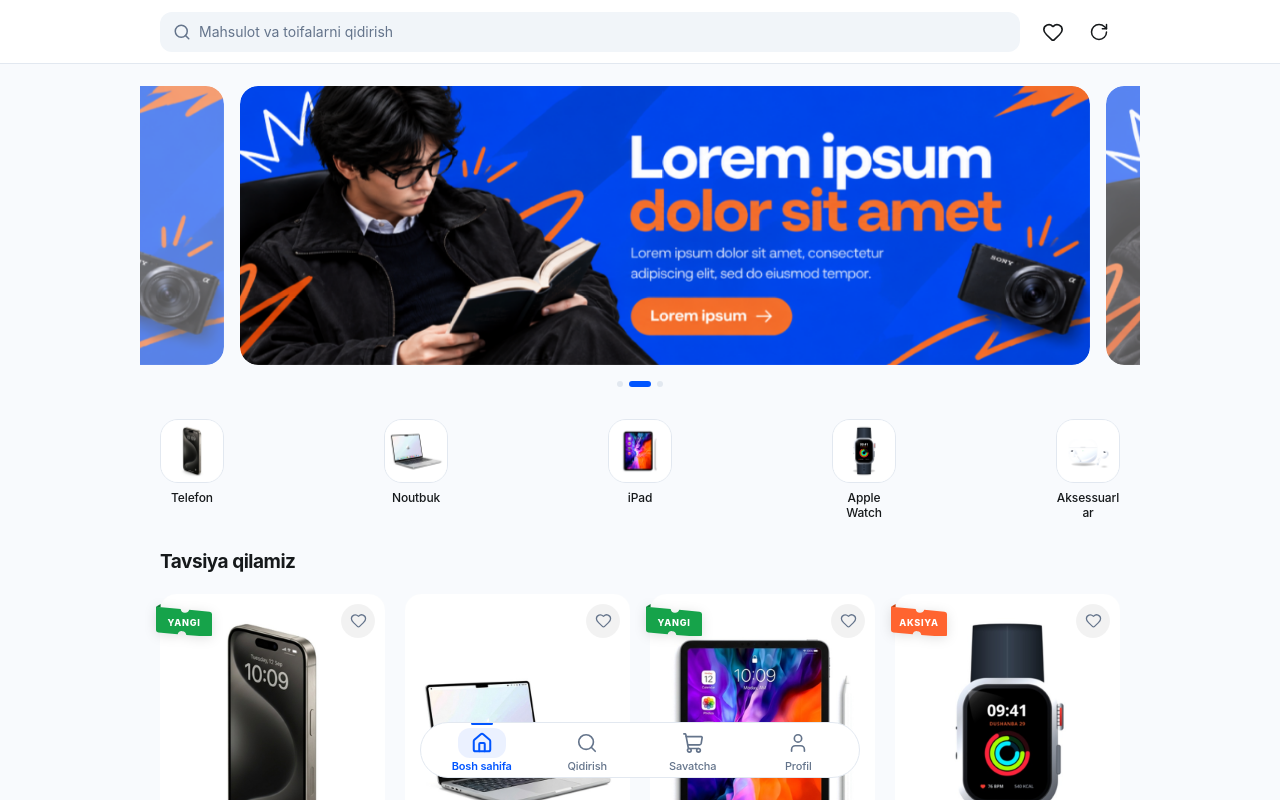
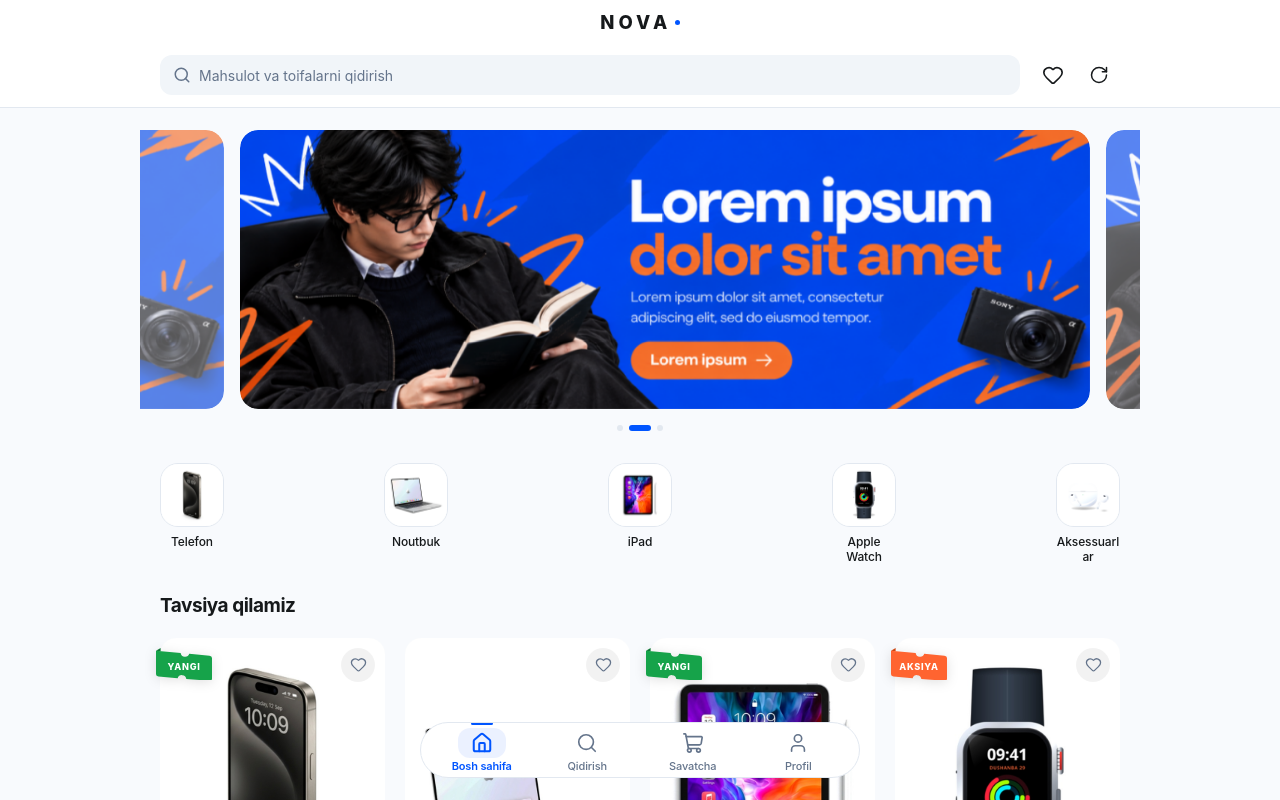
Before and after one commit to rakhimov-web/ecommerce, a React (Vite) app: page / in a window 1280 px wide. Shown: the top 800 px of the page. Built offline with nearby package versions, Linux system fonts and the light colour scheme; a web font is replaced by a local one.

Commit message:
feat(header): add master-grade persistent top NOVA logo bar with safe-area spacing preserving original search row padding

```diff
--- a/src/components/header/Header.jsx
+++ b/src/components/header/Header.jsx
@@ -1,6 +1,7 @@
 import { useState } from "react";
 import { Search, Heart, RotateCw, X } from "lucide-react";
 import NotificationBadge from "../common/NotificationBadge";
+import TopBrandBar from "./TopBrandBar";
 import { useApp } from "../../context/useApp";
 import styles from "./header.module.css";
 
@@ -26,8 +27,18 @@ const Header = ({
     }
   };
 
+  const handleLogoClick = () => {
+    if (typeof window !== "undefined") {
+      window.scrollTo({ top: 0, behavior: "smooth" });
+    }
+  };
+
   return (
     <header className={styles.header}>
+      {/* 1-QATOR: Markaziy NOVA brend logo qatori (Telegram Fullscreen da buttons orasida 100% markazlashgan) */}
+      <TopBrandBar onLogoClick={handleLogoClick} />
+
+      {/* 2-QATOR: Asl qidiruv va tugmalar qatori (padding va o'lchamlari 100% o'zgarmas!) */}
       <div className={styles.container}>
         {/* Qidiruv maydoni (bosilganda to'g'ridan-to'g'ri SearchPage ga o'tadi) */}
         <div
--- /dev/null
+++ b/src/components/header/TopBrandBar.jsx
@@ -0,0 +1,40 @@
+import { BRAND_CONFIG } from "../../config/brand";
+import { triggerHaptic } from "../../lib/telegram";
+import styles from "./topBrandBar.module.css";
+
+const TopBrandBar = ({ onLogoClick }) => {
+  const handleClick = () => {
+    triggerHaptic("selection");
+    if (onLogoClick) {
+      onLogoClick();
+    } else if (typeof window !== "undefined") {
+      window.scrollTo({ top: 0, behavior: "smooth" });
+    }
+  };
+
+  return (
+    <div className={styles.topBrandBar}>
+      {/* Chap taraf: Telegram nativ Back/Close tugmasi zonasi (48px - 56px) */}
+      <div className={styles.tgSideZone} aria-hidden="true" />
+
+      {/* Markaz: Barcha sahifalar uchun o'zgarmas, professional NOVA brend logotipi */}
+      <div className={styles.logoCenter}>
+        <div
+          className={styles.brandLogo}
+          onClick={handleClick}
+          role="button"
+          tabIndex={0}
+          aria-label={`${BRAND_CONFIG.name} do'koni`}
+        >
+          <span className={styles.brandName}>{BRAND_CONFIG.name}</span>
+          <span className={styles.brandDot} />
+        </div>
+      </div>
+
+      {/* O'ng taraf: Telegram nativ Options/More (...) menyu tugmasi zonasi (48px - 56px) */}
+      <div className={styles.tgSideZone} aria-hidden="true" />
+    </div>
+  );
+};
+
+export default TopBrandBar;
--- a/src/components/header/header.module.css
+++ b/src/components/header/header.module.css
@@ -10,7 +10,11 @@
   border-bottom: 1px solid var(--border);
   margin: 0;
   padding: 0;
+  padding-top: env(safe-area-inset-top, 0px);
+  box-sizing: border-box;
   font-family: var(--font-primary);
+  display: flex;
+  flex-direction: column;
 }
 
 .container {
@@ -22,7 +26,8 @@
   margin: 0 auto;
   padding: 0 2rem;
   gap: 1.2rem;
-  height: 100%;
+  height: var(--header-content-height);
+  box-sizing: border-box;
 }
 
 /* Qidiruv maydoni (Native app uslubida tinch va toza, nozik kulrang fon) */
--- /dev/null
+++ b/src/components/header/topBrandBar.module.css
@@ -0,0 +1,103 @@
+.topBrandBar {
+  display: flex;
+  align-items: center;
+  justify-content: space-between;
+  width: 100%;
+  max-width: 1000px;
+  margin: 0 auto;
+  height: var(--top-bar-height);
+  padding: 0 1.6rem;
+  box-sizing: border-box;
+  position: relative;
+  user-select: none;
+  -webkit-user-select: none;
+}
+
+/* Telegram nativ tugmalari (chapda Back/Close, o'ngda Menu/More) uchun xavfsiz bufer zonalar */
+.tgSideZone {
+  width: 5.2rem;
+  min-width: 5.2rem;
+  height: 100%;
+  display: flex;
+  align-items: center;
+  pointer-events: none;
+}
+
+/* Markaziy logo zonasi: doimo ekranning mutlaq geometrik markazida turadi */
+.logoCenter {
+  flex: 1;
+  display: flex;
+  align-items: center;
+  justify-content: center;
+  height: 100%;
+  text-align: center;
+}
+
+.brandLogo {
+  display: inline-flex;
+  align-items: center;
+  justify-content: center;
+  gap: 0.35rem;
+  padding: 0.4rem 1.2rem;
+  border-radius: 999px;
+  cursor: pointer;
+  -webkit-tap-highlight-color: transparent;
+  transition: opacity 0.15s ease, transform 0.15s ease;
+}
+
+.brandLogo:active {
+  opacity: 0.72;
+  transform: scale(0.97);
+}
+
+.brandName {
+  font-family: var(--font-primary);
+  font-size: 1.85rem;
+  font-weight: 800;
+  letter-spacing: 0.22em;
+  text-transform: uppercase;
+  color: var(--black);
+  line-height: 1;
+}
+
+.brandDot {
+  display: inline-block;
+  width: 0.5rem;
+  height: 0.5rem;
+  border-radius: 50%;
+  background-color: var(--primary);
+  margin-top: 0.15rem;
+}
+
+@media (max-width: 360px) {
+  .topBrandBar {
+    padding: 0 1.2rem;
+  }
+
+  .tgSideZone {
+    width: 4.4rem;
+    min-width: 4.4rem;
+  }
+
+  .brandName {
+    font-size: 1.65rem;
+    letter-spacing: 0.18em;
+  }
+
+  .brandDot {
+    width: 0.45rem;
+    height: 0.45rem;
+  }
+}
+
+@media (max-width: 340px) {
+  .tgSideZone {
+    width: 3.8rem;
+    min-width: 3.8rem;
+  }
+
+  .brandName {
+    font-size: 1.55rem;
+    letter-spacing: 0.16em;
+  }
+}
--- a/src/config/brand.js
+++ b/src/config/brand.js
@@ -6,9 +6,9 @@
  */
 export const BRAND_CONFIG = {
   // Asosiy brend nomi (meta title va Telegram mini app-da ishlatiladi)
-  name: "STORE",
+  name: "NOVA",
   tagline: "E-Commerce",
-  shortTitle: "Store",
+  shortTitle: "Nova",
 
   // Do'kon tavsifi (SEO va Telegram Browser Gate uchun)
   description:
--- a/src/index.css
+++ b/src/index.css
@@ -120,7 +120,10 @@
   /* ========================================
      UNIFIED APP LAYOUT CONSTANTS (PIXEL MATCHED)
      ======================================== */
-  --header-height: 6.4rem; /* 64px desktop */
+  --top-bar-height: 4.4rem; /* 44px: Telegram native controls va markaziy NOVA logo qatori */
+  --header-content-height: 6.4rem; /* 64px desktop: Asl qidiruv va tugmalar qatori (o'lchamlari va paddinglari 100% o'zgarmas) */
+  --header-height: calc(var(--top-bar-height) + var(--header-content-height) + env(safe-area-inset-top, 0px));
+
   --menu-height: 5.6rem; /* 56px desktop va mobil */
   --content-gap-top: 1.8rem; /* 18px desktop - Apple uslubida nafas oluvchi bo'shliq */
   --content-gap-bottom: 4.2rem; /* 42px desktop */
@@ -128,7 +131,9 @@
 
 @media (max-width: 768px) {
   :root {
-    --header-height: 6rem; /* 60px mobil */
+    --top-bar-height: 4.4rem; /* 44px mobil */
+    --header-content-height: 6rem; /* 60px mobil: Asl qidiruv va tugmalar qatori (padding va hajmlari o'zgarmaydi) */
+    --header-height: calc(var(--top-bar-height) + var(--header-content-height) + env(safe-area-inset-top, 0px));
     --content-gap-top: 1.6rem; /* 16px mobil */
     --content-gap-bottom: 3.8rem; /* 38px mobil */
   }
@@ -136,7 +141,9 @@
 
 @media (max-width: 360px) {
   :root {
-    --header-height: 5.6rem; /* 56px kichik mobil */
+    --top-bar-height: 4.0rem; /* 40px kichik mobil */
+    --header-content-height: 5.6rem; /* 56px kichik mobil: Asl qidiruv qatori */
+    --header-height: calc(var(--top-bar-height) + var(--header-content-height) + env(safe-area-inset-top, 0px));
     --menu-height: 5.2rem; /* 52px kichik mobil */
     --content-gap-top: 1.4rem; /* 14px kichik mobil */
     --content-gap-bottom: 3.2rem; /* 32px kichik mobil */
@@ -145,7 +152,9 @@
 
 @media (max-width: 340px) {
   :root {
-    --header-height: 5.4rem; /* 54px ultra-kichik mobil */
+    --top-bar-height: 3.8rem; /* 38px ultra-kichik mobil */
+    --header-content-height: 5.4rem; /* 54px ultra-kichik mobil: Asl qidiruv qatori */
+    --header-height: calc(var(--top-bar-height) + var(--header-content-height) + env(safe-area-inset-top, 0px));
     --menu-height: 5rem; /* 50px ultra-kichik mobil */
     --content-gap-top: 1.2rem; /* 12px ultra-kichik mobil */
     --content-gap-bottom: 2.8rem; /* 28px ultra-kichik mobil */
--- a/src/pages/search/SearchPage.jsx
+++ b/src/pages/search/SearchPage.jsx
@@ -5,6 +5,7 @@ import ProductCard from "../../components/products/ProductCard";
 import EmptyStateVector from "../../components/search/EmptyStateVector";
 import SmoothImage from "../../components/common/SmoothImage";
 import Button from "../../components/common/Button";
+import TopBrandBar from "../../components/header/TopBrandBar";
 import styles from "./searchPage.module.css";
 
 // 5 ta asosiy toifa ikonkalari
@@ -212,6 +213,10 @@ const SearchPage = ({ onBack, initialQuery = "", isActive = false }) => {
         O'ng tomonda: 100% enli qidiruv inputi
       */}
       <header className={styles.header}>
+        {/* 1-QATOR: Barcha sahifalar uchun o'zgarmas markaziy NOVA logo qatori */}
+        <TopBrandBar onLogoClick={onBack} />
+
+        {/* 2-QATOR: Asl qidiruv maydoni va ortga qaytish tugmasi (padding va hajmlari 100% o'zgarmas!) */}
         <div className={styles.headerContent}>
           {/* Ortga qaytish tugmasi */}
           <button
--- a/src/pages/search/searchPage.module.css
+++ b/src/pages/search/searchPage.module.css
@@ -20,11 +20,17 @@
   right: 0;
   width: 100%;
   height: var(--header-height);
+  padding-top: env(safe-area-inset-top, 0px);
+  box-sizing: border-box;
   z-index: 1000;
   background-color: var(--white);
   border-bottom: 1px solid var(--border);
   margin: 0;
-  padding: 0;
+  padding-left: 0;
+  padding-right: 0;
+  padding-bottom: 0;
+  display: flex;
+  flex-direction: column;
 }
 
 .headerContent {
@@ -35,7 +41,8 @@
   margin: 0 auto;
   padding: 0 2rem;
   gap: 1.2rem;
-  height: 100%;
+  height: var(--header-content-height);
+  box-sizing: border-box;
 }
 
 /* Home sahifasidagi iconBtn bilan 1-ga 1 mos ortga qaytish tugmasi */
```
